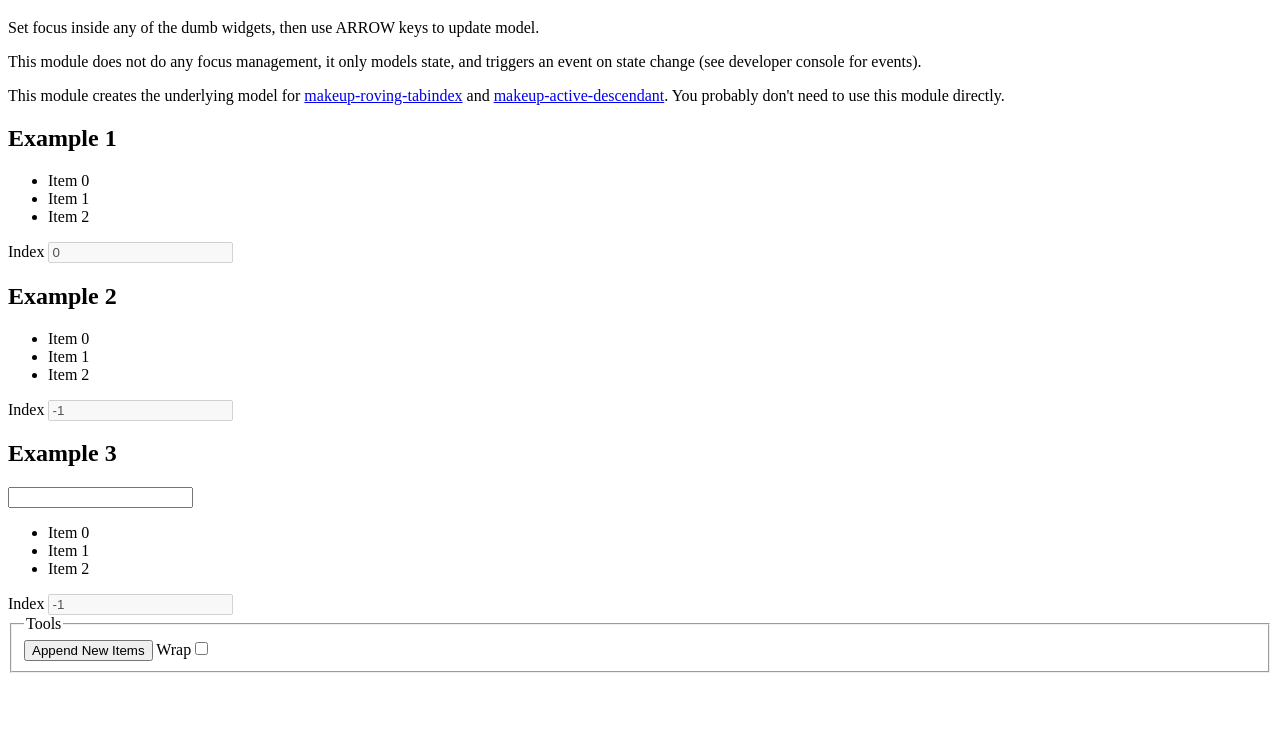
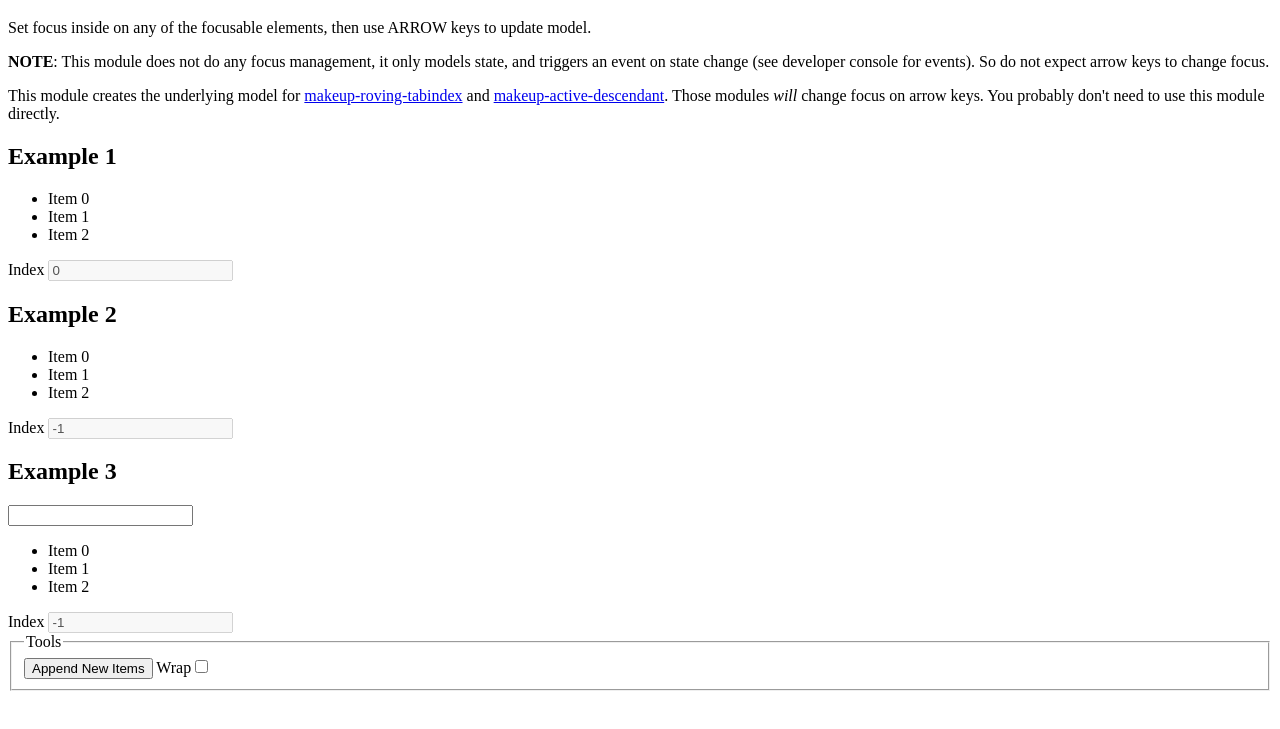
Before and after one commit to makeup-js/makeup-navigation-emitter, a website with bundled scripts: page docs/index.html in a window 1280 px wide. Shown: the part 61-790 px from the top of the page. Built offline with nearby package versions, Linux system fonts and the light colour scheme.

```diff
--- a/docs/index.html
+++ b/docs/index.html
@@ -10,9 +10,9 @@
     <body>
         <main role="main">
             <h1>makeup-navigation-emitter</h1>
-            <p>Set focus inside any of the dumb widgets, then use ARROW keys to update model.</p>
-            <p>This module does not do any focus management, it only models state, and triggers an event on state change (see developer console for events).</p>
-            <p>This module creates the underlying model for <a href="https://github.com/makeup-js/makeup-roving-tabindex">makeup-roving-tabindex</a> and <a href="https://github.com/makeup-js/makeup-active-descendant">makeup-active-descendant</a>. You probably don't need to use this module directly.</p>
+            <p>Set focus inside on any of the focusable elements, then use ARROW keys to update model.</p>
+            <p><strong>NOTE</strong>: This module does not do any focus management, it only models state, and triggers an event on state change (see developer console for events). So do not expect arrow keys to change focus.</p>
+            <p>This module creates the underlying model for <a href="https://github.com/makeup-js/makeup-roving-tabindex">makeup-roving-tabindex</a> and <a href="https://github.com/makeup-js/makeup-active-descendant">makeup-active-descendant</a>. Those modules <em>will</em> change focus on arrow keys. You probably don't need to use this module directly.</p>
 
             <h2>Example 1</h2>
             <div class="widget">
```
Also changed, not shown: 1 other file.
